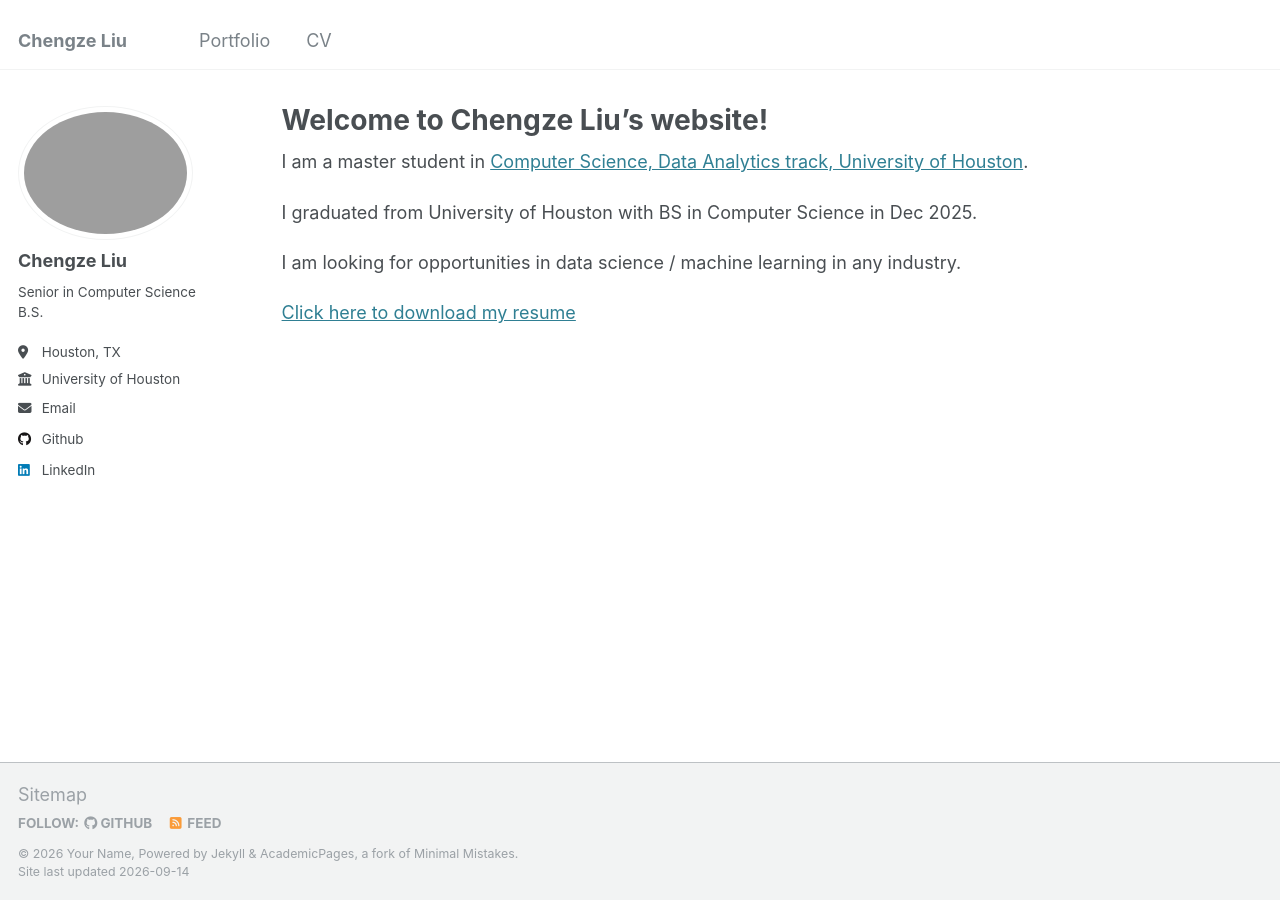
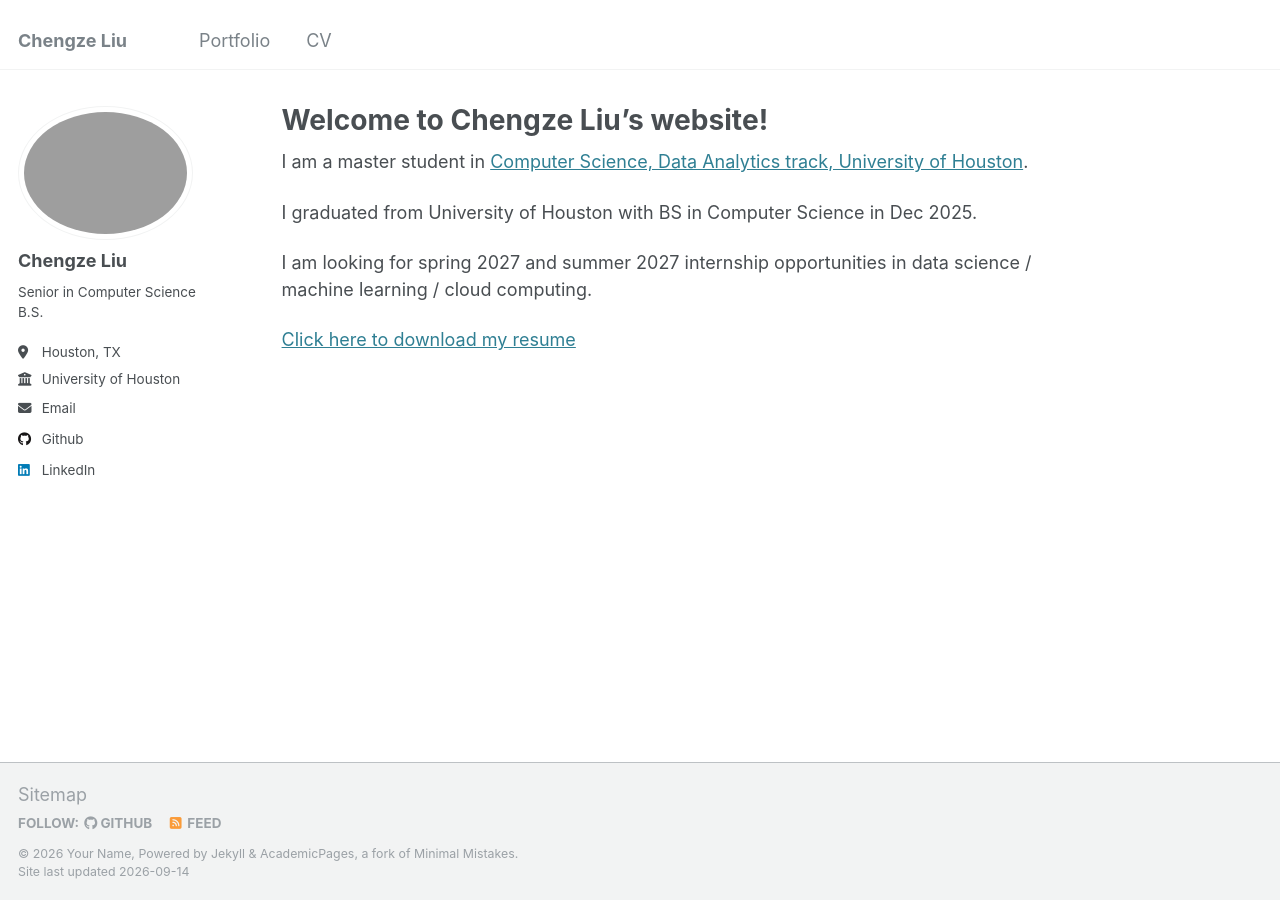
Before and after one commit to chengze24/chengze24.github.io, a Jekyll site: the page built from _pages/about.md, in a window 1280 px wide. Built offline with Jekyll 4.4.1, drawn with Linux system fonts in a browser that asks for light colours.

Commit message:
Update about.md

```diff
--- a/_pages/about.md
+++ b/_pages/about.md
@@ -13,7 +13,7 @@
 I graduated from University of Houston with BS in Computer Science in Dec 2025.
 
 
-I am looking for opportunities in data science / machine learning in any industry.
+I am looking for spring 2027 and summer 2027 internship opportunities in data science / machine learning / cloud computing.
 
 
-[Click here to download my resume](https://chengze24.github.io/files/resume_May.pdf)
+[Click here to download my resume](https://chengze24.github.io/files/resume%20(2).pdf)
```
